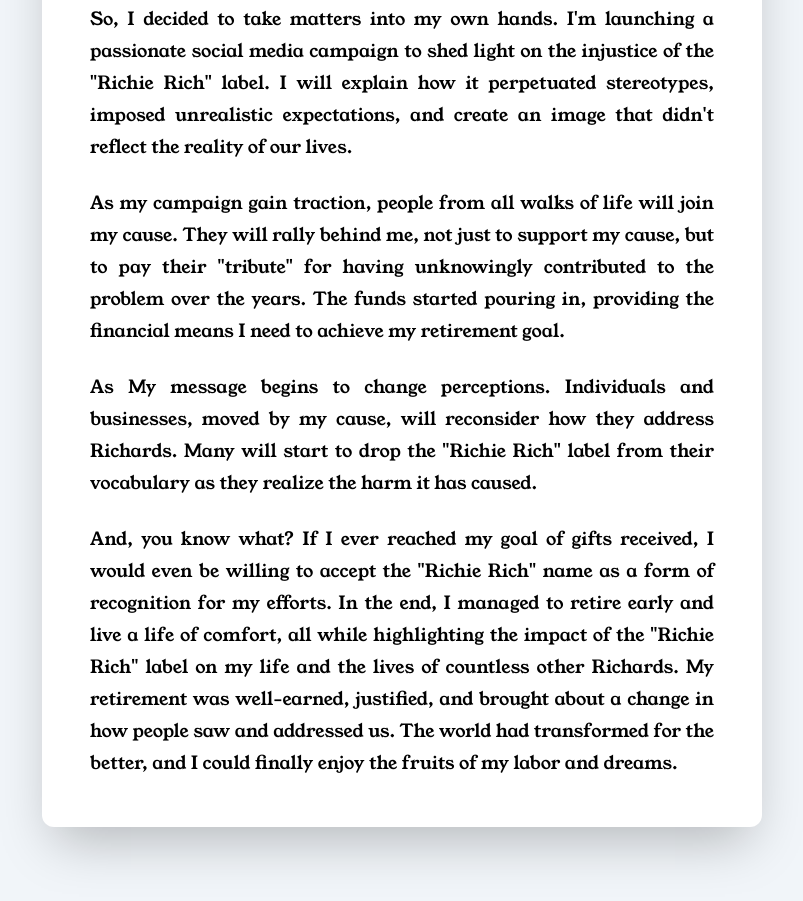
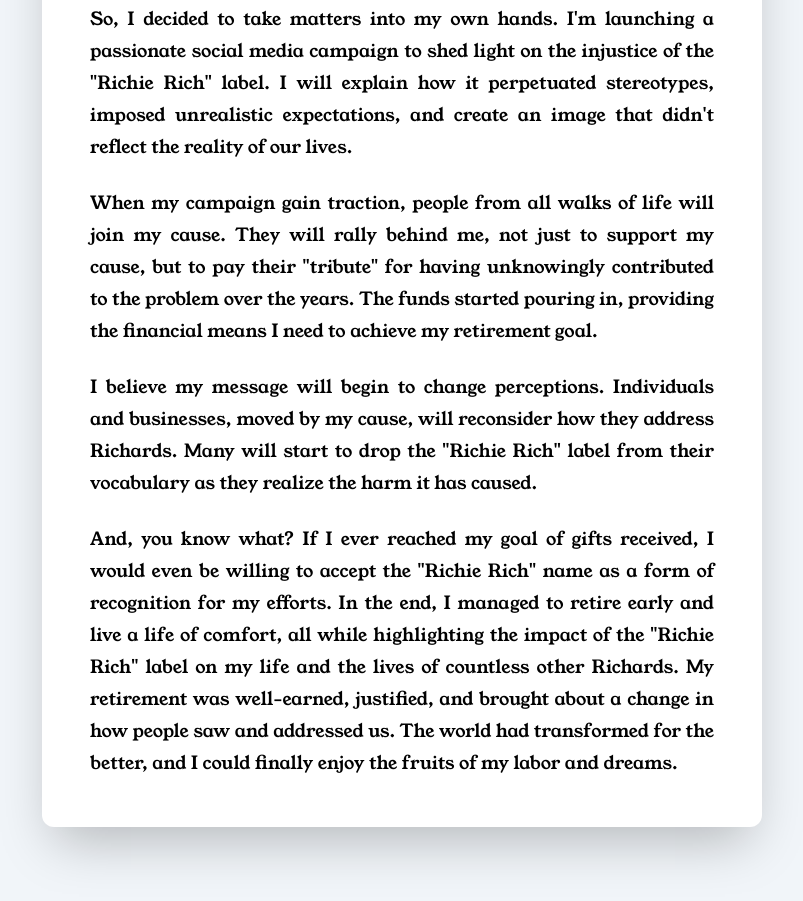
Before and after one commit to rspisarski/makerichierich, an Astro site: page / in a window 1280 px wide. Shown: the part 1581-2482 px from the top of the page, without its empty margins (238-1041 px from the left). Built offline with nearby package versions, Linux system fonts and the light colour scheme; Astro itself is replaced by a stand-in of ours.

Commit message:
fixed type errors

```diff
--- a/src/pages/index.astro
+++ b/src/pages/index.astro
@@ -38,9 +38,9 @@ import myVenmo from '../../public/my-venmo.jpg'
 
 					<p>So, I decided to take matters into my own hands. I'm launching a passionate social media campaign to shed light on the injustice of the "Richie Rich" label. I will explain how it perpetuated stereotypes, imposed unrealistic expectations, and create an image that didn't reflect the reality of our lives.</p>
 
-					<p>As my campaign gain traction, people from all walks of life will join my cause. They will rally behind me, not just to support my cause, but to pay their "tribute" for having unknowingly contributed to the problem over the years. The funds started pouring in, providing the financial means I need to achieve my retirement goal.</p>
+					<p>When my campaign gain traction, people from all walks of life will join my cause. They will rally behind me, not just to support my cause, but to pay their "tribute" for having unknowingly contributed to the problem over the years. The funds started pouring in, providing the financial means I need to achieve my retirement goal.</p>
 
-					<p>As My message begins to change perceptions. Individuals and businesses, moved by my cause, will reconsider how they address Richards. Many will start to drop the "Richie Rich" label from their vocabulary as they realize the harm it has caused.</p>
+					<p>I believe my message will begin to change perceptions. Individuals and businesses, moved by my cause, will reconsider how they address Richards. Many will start to drop the "Richie Rich" label from their vocabulary as they realize the harm it has caused.</p>
 
 					<p>And, you know what? If I ever reached my goal of gifts received, I would even be willing to accept the "Richie Rich" name as a form of recognition for my efforts. In the end, I managed to retire early and live a life of comfort, all while highlighting the impact of the "Richie Rich" label on my life and the lives of countless other Richards. My retirement was well-earned, justified, and brought about a change in how people saw and addressed us. The world had transformed for the better, and I could finally enjoy the fruits of my labor and dreams.</p>
 				</div>
```
